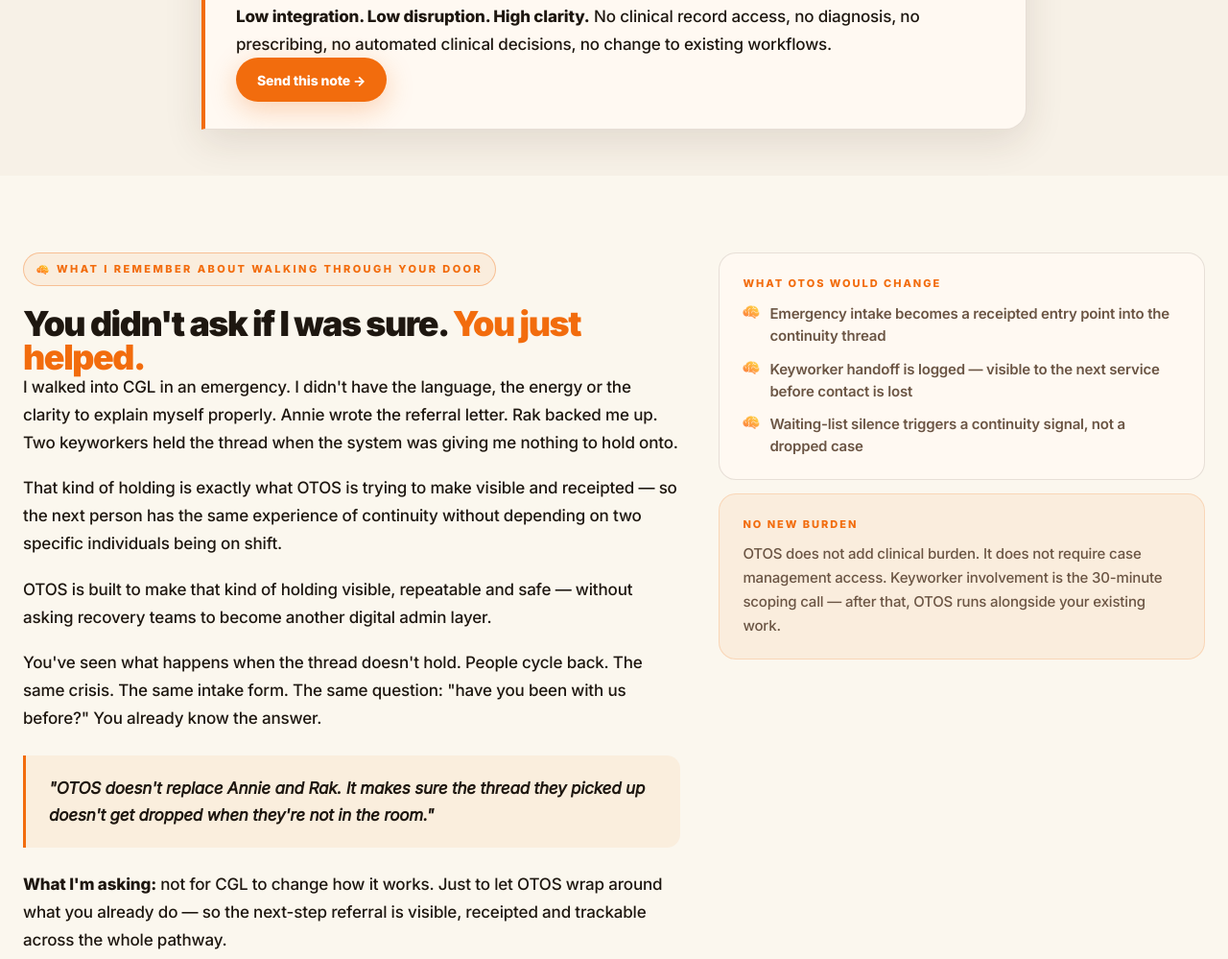
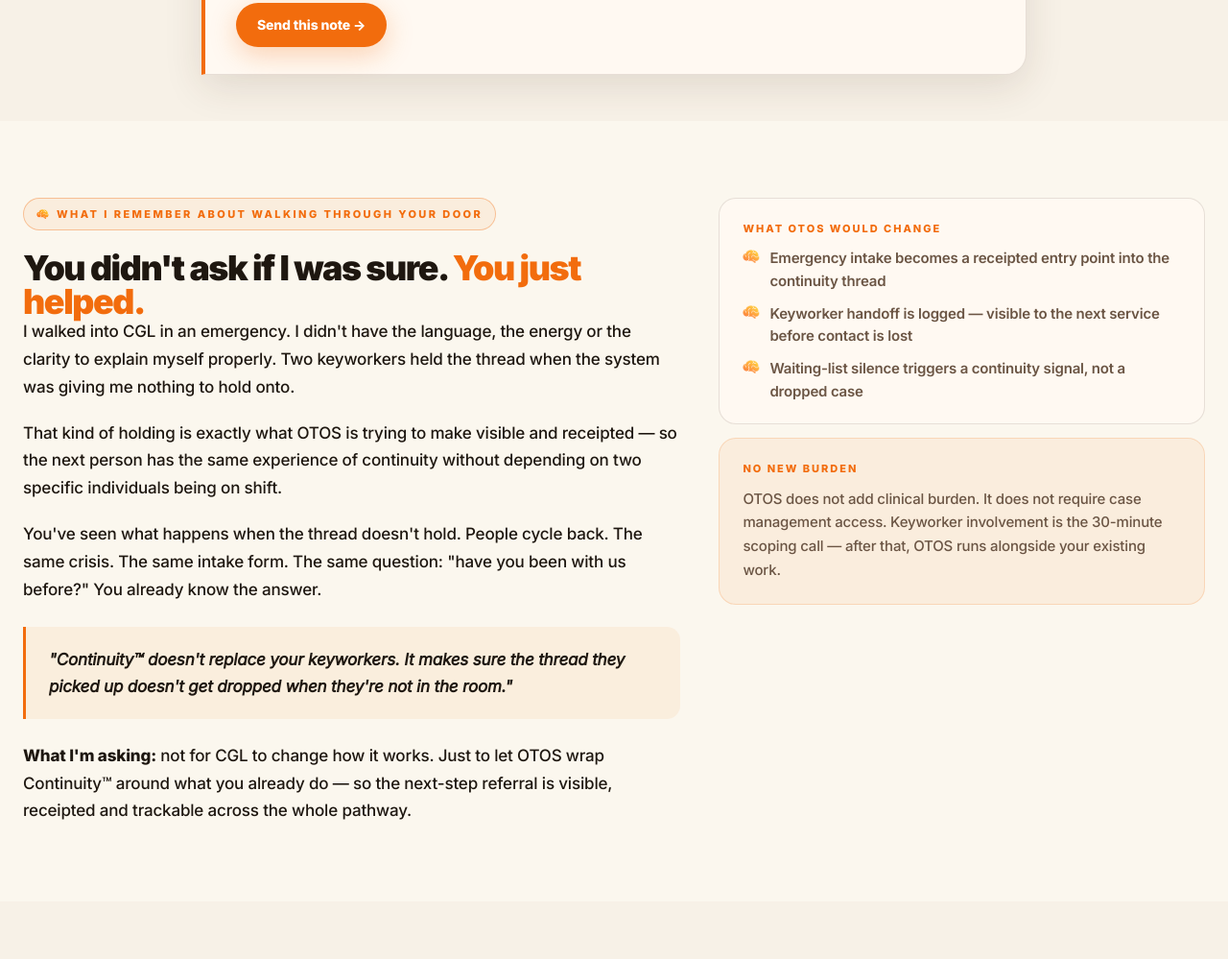
Before and after one commit to otoslifeproject-cell/partner-minisite, a website: page NHS-MINI-SITE/partners-cgl-crs.html in a window 1280 px wide. Shown: the part 1001-2000 px from the top of the page at 96% size. Drawn offline with Linux system fonts and the light colour scheme.

Commit message:
Update partners-cgl-crs.html

```diff
--- a/NHS-MINI-SITE/partners-cgl-crs.html
+++ b/NHS-MINI-SITE/partners-cgl-crs.html
@@ -31,7 +31,7 @@
             <img src="images/CRS_Logo.png" alt="Cambridgeshire Recovery Service" style="height:30px;background:rgba(255,255,255,.92);border-radius:9px;padding:5px 8px;object-fit:contain;max-width:140px">
           </div>
           <span class="kicker"><span class="kicker-icon"></span>Change Grow Live &amp; Cambridgeshire Recovery Service</span>
-          <h1>You signed me up<br><span class="accent">in an emergency.</span><br>Annie wrote the letter. Rak backed me up.</h1>
+          <h1>You signed me up<br><span class="accent">in an emergency.</span><br>A keyworker wrote the letter. A senior colleague backed me up.</h1>
           <p class="lede">Two people held the thread when I had nothing left. You know better than anyone how often people cycle back without it ever holding. OTOS is the infrastructure that changes that.</p>
           <div class="hero-actions">
             <a class="btn-primary" href="#support-note">Read and send your note</a>
@@ -52,7 +52,6 @@
         <div class="support-note-label">Draft note — CGL / Cambridgeshire Recovery Service</div>
         <p class="support-note-copy">"I've been briefed on OTOS Continuity™ — a non-clinical communications layer connecting services for adults with co-occurring ADHD and addiction. I understand it is not a clinical service, does not require keyworker time beyond an initial scoping call, and does not access any case management system. CGL/CRS plays a central role in the proposed pathway and I'd like to explore our involvement in the 12-week pre-pilot."</p>
         <p class="support-note-hint">Edit as you see fit. Two minutes to send. No commitment beyond the note.</p>
-        <div class="boundary-strip"><p><strong>Low integration. Low disruption. High clarity.</strong> No clinical record access, no diagnosis, no prescribing, no automated clinical decisions, no change to existing workflows.</p></div>
         <a class="btn-primary" href="mailto:info@otos.life?subject=OTOS – CGL/CRS support note">Send this note →</a>
       </div>
     </div>
@@ -64,12 +63,11 @@
         <div>
           <span class="kicker"><span class="kicker-icon"></span>What I remember about walking through your door</span>
           <h2>You didn't ask if I was sure. <span class="accent">You just helped.</span></h2>
-          <p>I walked into CGL in an emergency. I didn't have the language, the energy or the clarity to explain myself properly. Annie wrote the referral letter. Rak backed me up. Two keyworkers held the thread when the system was giving me nothing to hold onto.</p>
+          <p>I walked into CGL in an emergency. I didn't have the language, the energy or the clarity to explain myself properly. Two keyworkers held the thread when the system was giving me nothing to hold onto.</p>
           <p>That kind of holding is exactly what OTOS is trying to make visible and receipted — so the next person has the same experience of continuity without depending on two specific individuals being on shift.</p>
-          <p>OTOS is built to make that kind of holding visible, repeatable and safe — without asking recovery teams to become another digital admin layer.</p>
           <p>You've seen what happens when the thread doesn't hold. People cycle back. The same crisis. The same intake form. The same question: "have you been with us before?" You already know the answer.</p>
-          <div class="callout">"OTOS doesn't replace Annie and Rak. It makes sure the thread they picked up doesn't get dropped when they're not in the room."</div>
-          <p><strong>What I'm asking:</strong> not for CGL to change how it works. Just to let OTOS wrap around what you already do — so the next-step referral is visible, receipted and trackable across the whole pathway.</p>
+          <div class="callout">"Continuity™ doesn't replace your keyworkers. It makes sure the thread they picked up doesn't get dropped when they're not in the room."</div>
+          <p><strong>What I'm asking:</strong> not for CGL to change how it works. Just to let OTOS wrap Continuity™ around what you already do — so the next-step referral is visible, receipted and trackable across the whole pathway.</p>
         </div>
         <div class="stack">
           <div style="padding:22px 24px;border-radius:18px;border:1px solid var(--line-paper);background:var(--paper-3)">
@@ -126,7 +124,6 @@
             <li><span class="icon no">✕</span>Add keyworker workload beyond the initial scoping call</li>
             <li><span class="icon no">✕</span>Make clinical decisions or automate care decisions</li>
             <li><span class="icon no">✕</span>Replace any existing CGL/CRS safeguarding or crisis protocol</li>
-            <li><span class="icon no">✕</span>Change how you work. OTOS surfaces signals — the partner team makes the decision.</li>
           </ul>
         </div>
         <div>
```
